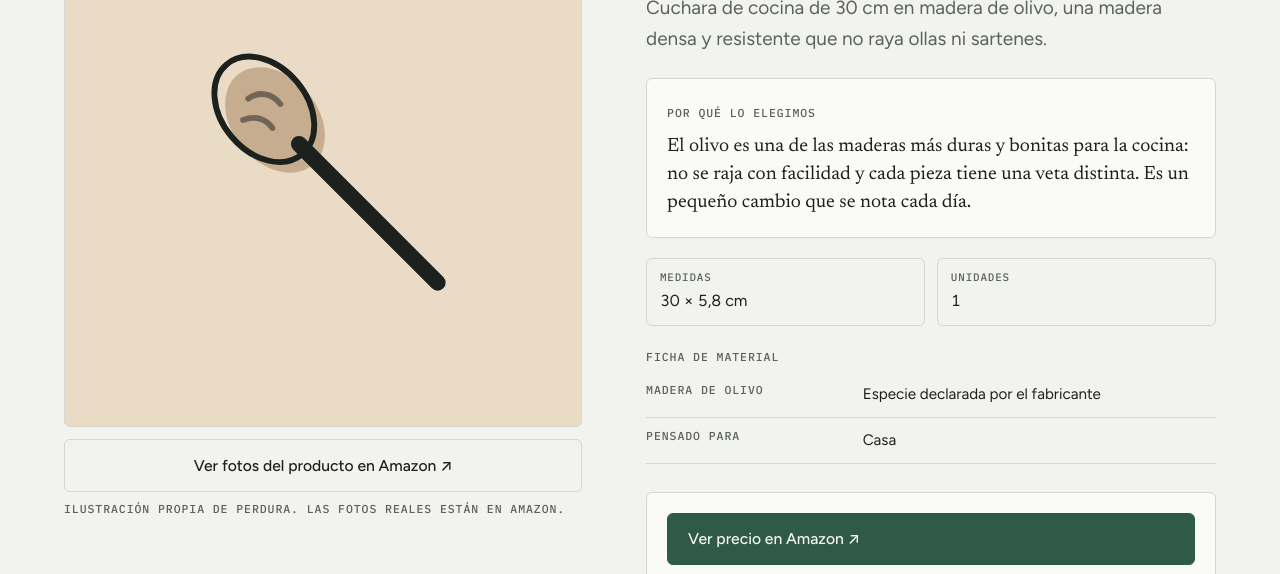
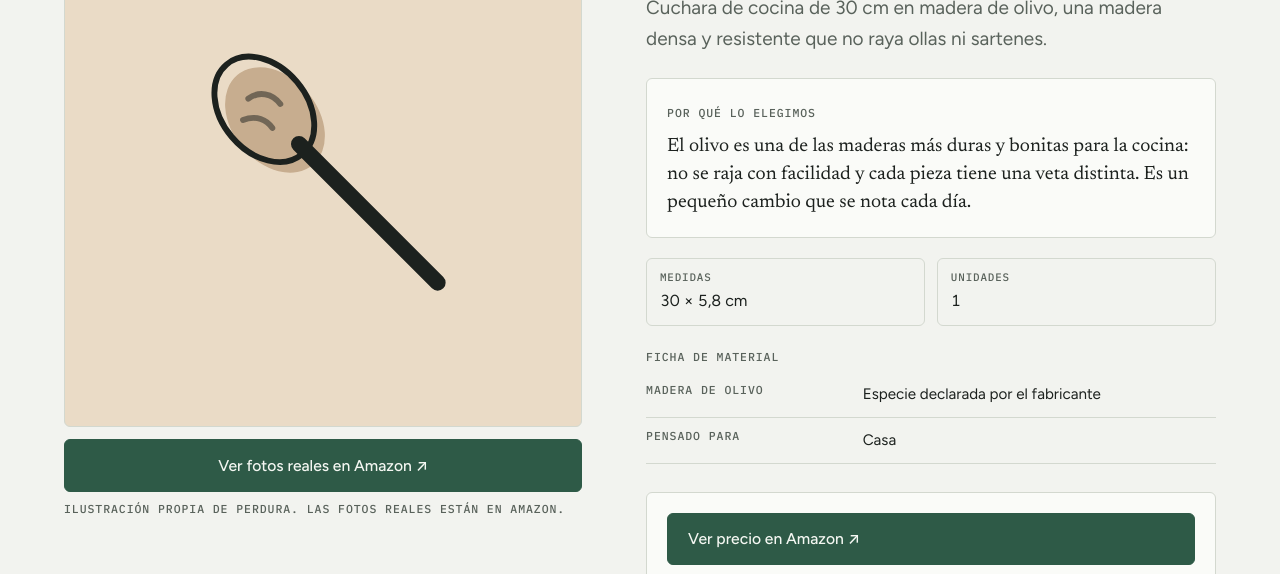
Before and after one commit to casaperdura/casaperdura.github.io, a plain HTML site: page producto-cuchara-madera-olivo-fackelmann.html in a window 1280 px wide. Shown: the part 215-789 px from the top of the page. Drawn offline with Linux system fonts and the light colour scheme.

Commit message:
Update producto-cuchara-madera-olivo-fackelmann.html

```diff
--- a/producto-cuchara-madera-olivo-fackelmann.html
+++ b/producto-cuchara-madera-olivo-fackelmann.html
@@ -272,7 +272,7 @@ footer .afil{max-width:30rem}
   <ellipse cx="38" cy="38" rx="16" ry="22" transform="rotate(-40 38 38)"/>
   <path d="M51 51l52 52" stroke-width="6"/>
   <path d="M32 34c4-3 9-2 12 2M30 42c5-2 9 0 11 3" opacity=".5"/></svg></div>
-<a class="btn sec ver-fotos" href="https://www.amazon.es/dp/B004NSS45I?tag=casaperdura-21" target="_blank" rel="sponsored nofollow noopener">Ver fotos del producto en Amazon ↗</a><p class="label" style="margin-top:.6rem">Ilustración propia de Perdura. Las fotos reales están en Amazon.</p></div>
+<a class="btn ver-fotos" href="https://www.amazon.es/dp/B004NSS45I?tag=casaperdura-21" target="_blank" rel="sponsored nofollow noopener">Ver fotos reales en Amazon ↗</a><p class="label" style="margin-top:.6rem">Ilustración propia de Perdura. Las fotos reales están en Amazon.</p></div>
 <div><div style="display:flex;gap:.6rem;align-items:center;flex-wrap:wrap"><span class="marca label" style="color:var(--wood)">Fackelmann</span><span class="chip ok">Revisado el 2026-10-19</span></div>
 <h1>Cuchara de madera de olivo Fackelmann</h1><p class="resumen">Cuchara de cocina de 30 cm en madera de olivo, una madera densa y resistente que no raya ollas ni sartenes.</p><div class="porque"><span class="label">Por qué lo elegimos</span><p style="margin-top:.5rem">El olivo es una de las maderas más duras y bonitas para la cocina: no se raja con facilidad y cada pieza tiene una veta distinta. Es un pequeño cambio que se nota cada día.</p></div>
 <dl class="datos"><div><dt>Medidas</dt><dd>30 × 5,8 cm</dd></div><div><dt>Unidades</dt><dd>1</dd></div></dl>
```
